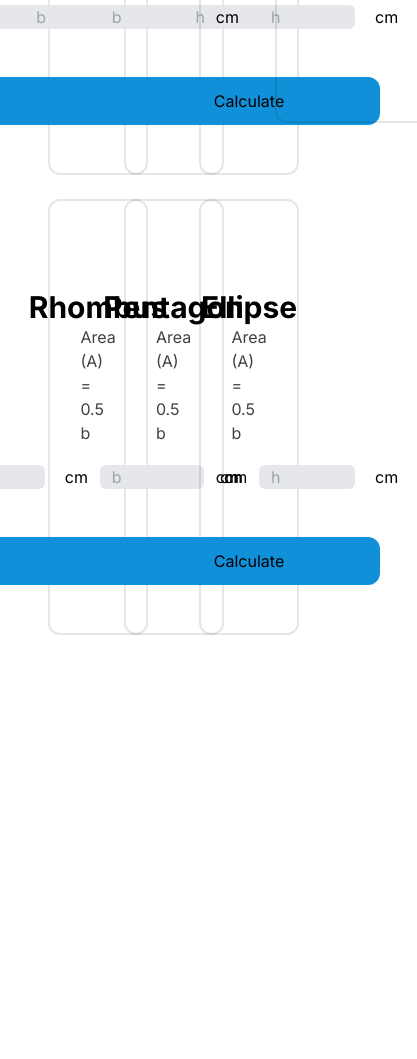
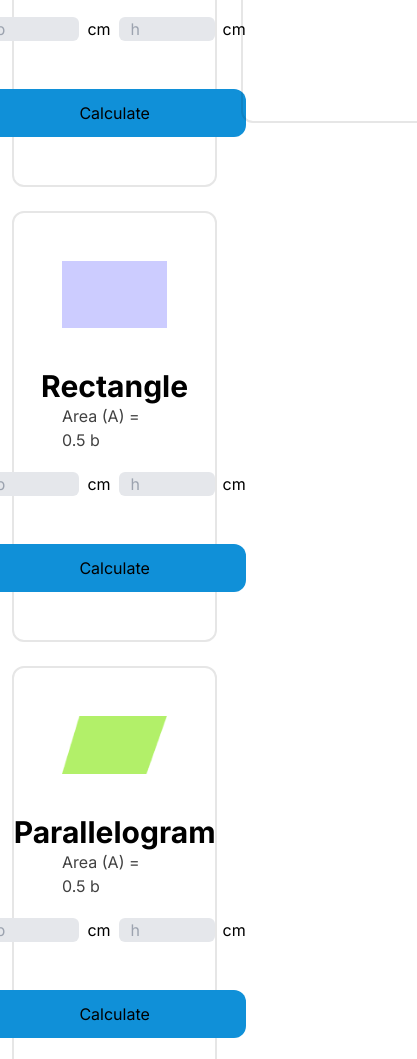
Before and after one commit to Hayder987/Geometry-Genius, a plain HTML site: page index.html in a window 390 px wide. Shown: the part 461-1520 px from the top of the page, 417 px wide, since content can reach past the window. Before the commit the page ends 1096 px from the top, so only its background shows below. Drawn offline with nearby package versions, Linux system fonts and the light colour scheme.

Commit message:
Responsive done

```diff
--- a/index.html
+++ b/index.html
@@ -31,7 +31,7 @@
         }
       </style>
 </head>
-<body class="inter-font container mx-auto px-12">
+<body class="inter-font container mx-auto px-3 md:px-12">
    <header class="flex justify-between items-center mt-6 bg-header-color p-5 rounded-xl mb-12">
      <div class="">
       <h1 class="text-5xl font-bold mb-2">Interactive</h1>
@@ -42,16 +42,16 @@
      </div>
    </header>
    <main class="">
-    <div class="flex gap-6">
+    <div class="flex gap-6 w-full">
         <!--------- input---------------------->
-        <div class="w-9/12 ">
-         <div class="card grid grid-cols-3 gap-6">
+        <div class="w-3/5 md:w-9/12 ">
+         <div class="card grid grid-cols-1 md:grid-cols-3 gap-6">
 
             <div class="card-item flex flex-col p-12 justify-center items-center border-2 border-border-color rounded-xl">
                 <img src="./images/triangle.png" class="mb-10" alt="">
                 <h3 class="text-3xl font-bold">Triangle</h3>
                 <p class="text-base text-para-text-color mb-5">Area (A) = 0.5 b</p>
-                <div class="mb-12 flex gap-5">
+                <div class="mb-12 flex gap-2 md:gap-5">
                   <input class="w-24 bg-gray-200 rounded-md px-3" type="text" name="" id="tri-input1" placeholder="b"><span> cm</span>
                   <input class="w-24 bg-gray-200 rounded-md px-3" type="text" name="" id="tri-input2" placeholder="h"><span> cm</span>
                 </div>
@@ -62,7 +62,7 @@
               <img src="./images/rectangle.png" class="mb-10" alt="">
               <h3 class="text-3xl font-bold">Rectangle</h3>
               <p class="text-base text-para-text-color mb-5">Area (A) = 0.5 b</p>
-              <div class="mb-12 flex gap-5">
+              <div class="mb-12 flex gap-2 md:gap-5">
                 <input class="w-24 bg-gray-200 rounded-md px-3" type="text" name="" id="rec-input1" placeholder="b"><span> cm</span>
                 <input class="w-24 bg-gray-200 rounded-md px-3" type="text" name="" id="rec-input2" placeholder="h"><span> cm</span>
               </div>
@@ -73,7 +73,7 @@
               <img src="./images/parallelogram.png" class="mb-10" alt="">
               <h3 class="text-3xl font-bold">Parallelogram</h3>
               <p class="text-base text-para-text-color mb-5">Area (A) = 0.5 b</p>
-              <div class="mb-12 flex gap-5">
+              <div class="mb-12 flex gap-2 md:gap-5">
                 <input class="w-24 bg-gray-200 rounded-md px-3" type="text" name="" id="pal-input1" placeholder="b"><span> cm</span>
                 <input class="w-24 bg-gray-200 rounded-md px-3" type="text" name="" id="pal-input2" placeholder="h"><span> cm</span>
               </div>
@@ -84,7 +84,7 @@
               <img src="./images/rhombus.png" class="mb-10" alt="">
               <h3 class="text-3xl font-bold">Rhombus</h3>
               <p class="text-base text-para-text-color mb-5">Area (A) = 0.5 b</p>
-              <div class="mb-12 flex gap-5">
+              <div class="mb-12 flex gap-2 md:gap-5">
                 <input class="w-24 bg-gray-200 rounded-md px-3" type="text" name="" id="rho-input1" placeholder="b"><span> cm</span>
                 <input class="w-24 bg-gray-200 rounded-md px-3" type="text" name="" id="rho-input2" placeholder="h"><span> cm</span>
               </div>
@@ -95,7 +95,7 @@
               <img src="./images/pentagon.png" class="mb-10" alt="">
               <h3 class="text-3xl font-bold">Pentagon</h3>
               <p class="text-base text-para-text-color mb-5">Area (A) = 0.5 b</p>
-              <div class="mb-12 flex gap-5">
+              <div class="mb-12 flex gap-2 md:gap-5">
                 <input class="w-24 bg-gray-200 rounded-md px-3" type="text" name="" id="pen-input1" placeholder="A"><span> cm</span>
                 <!-- <input class="w-24 bg-gray-200 rounded-md px-3" type="text" name="" id="" placeholder="h"><span> cm</span> -->
               </div>
@@ -106,7 +106,7 @@
               <img src="./images/ellipse.png" class="mb-10" alt="">
               <h3 class="text-3xl font-bold">Ellipse</h3>
               <p class="text-base text-para-text-color mb-5">Area (A) = 0.5 b</p>
-              <div class="mb-12 flex gap-5">
+              <div class="mb-12 flex gap-2 md:gap-5">
                 <input class="w-24 bg-gray-200 rounded-md px-3" type="text" name="" id="ell-input1" placeholder="b"><span> cm</span>
                 <input class="w-24 bg-gray-200 rounded-md px-3" type="text" name="" id="ell-input2" placeholder="h"><span> cm</span>
               </div>
@@ -117,7 +117,7 @@
          </div>
         </div>
         <!---- output----------------->
-        <div class="w-3/12 relative">
+        <div class="w-2/5 md:w-3/12 relative">
           <div class="card-item flex flex-col h-96 p-12 border-2 border-border-color rounded-xl fixed">
               <h3 class="text-2xl font-semibold text-center underline mb-12">Area Calculation</h3>
               <p class="text-2xl text-center" id="p1"></p>
```
